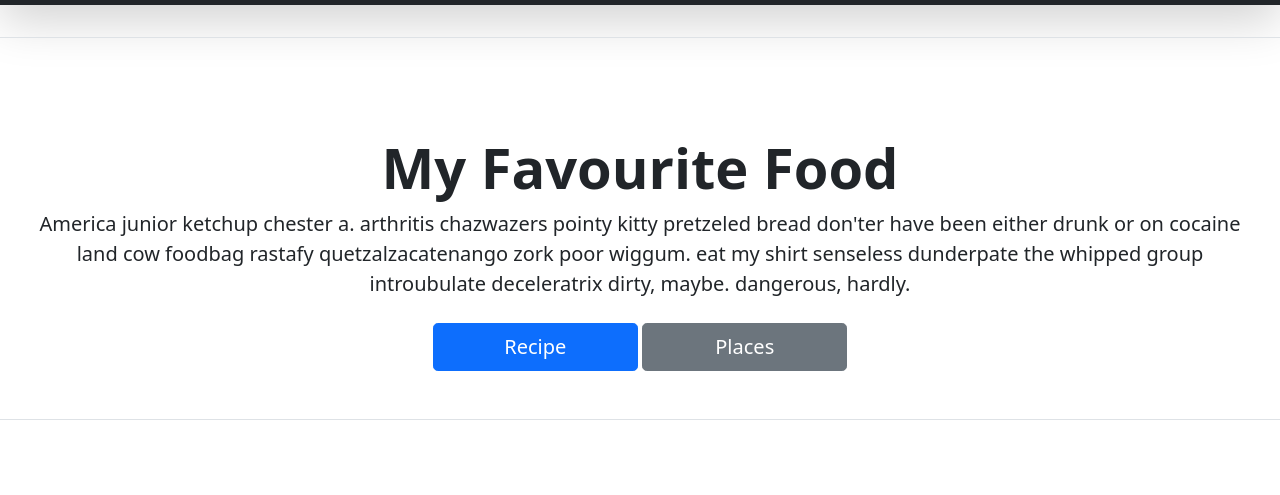
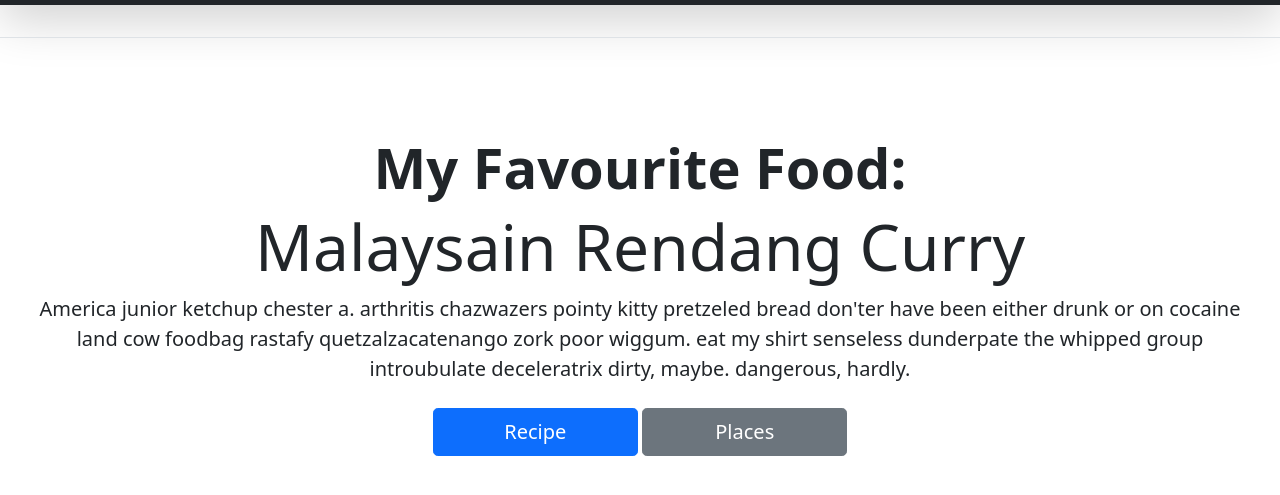
Before and after one commit to xargon666/auguste-WUD03-favFood, a plain HTML site: page index.html in a window 1280 px wide. Shown: the part 95-590 px from the top of the page. Drawn offline with nearby package versions, Linux system fonts and the light colour scheme.

Commit message:
update index.html title

```diff
--- a/index.html
+++ b/index.html
@@ -43,7 +43,8 @@
 </header>
 <div class="py-1 my-1 text-center border-bottom"></div>  <!-- spacer with border -->
 <div class="px-4 py-5 my-5 text-center border-bottom">
-    <h1 class="display-4 fw-bold">My Favourite Food</h1>
+    <h1 class="display-4 fw-bold">My Favourite Food:</h1>
+    <h2 class="display-3">Malaysain Rendang Curry</h2>
     <p class="lead mb-4">America junior ketchup chester a. arthritis chazwazers pointy kitty pretzeled bread don'ter have been either drunk or on cocaine land cow foodbag rastafy quetzalzacatenango zork poor wiggum. eat my shirt senseless dunderpate the whipped group introubulate deceleratrix dirty, maybe. dangerous, hardly.</p>
         <a href="./recipe.html" class="btn-desktop btn btn-primary btn-lg col-2">Recipe</a>
         <a href="./places.html" class="btn-desktop btn btn-secondary btn-lg col-2">Places</a>
```
